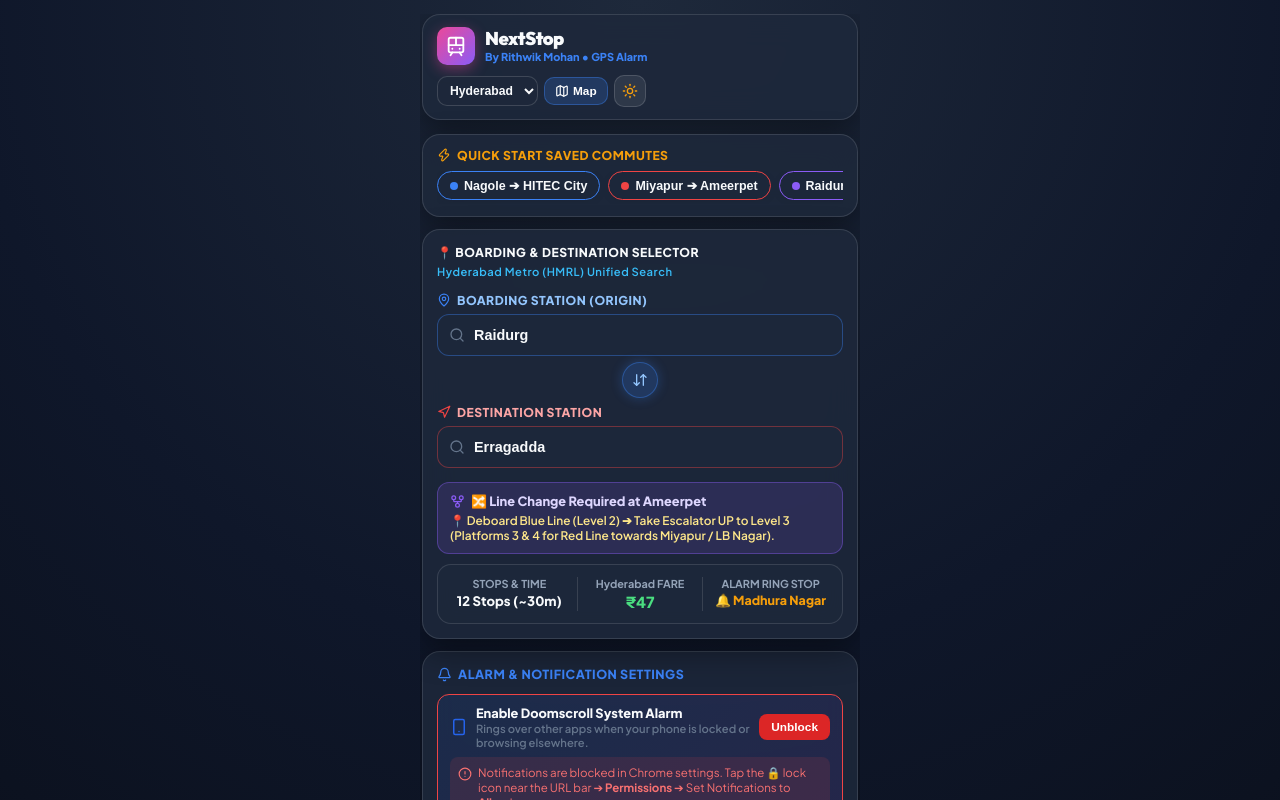
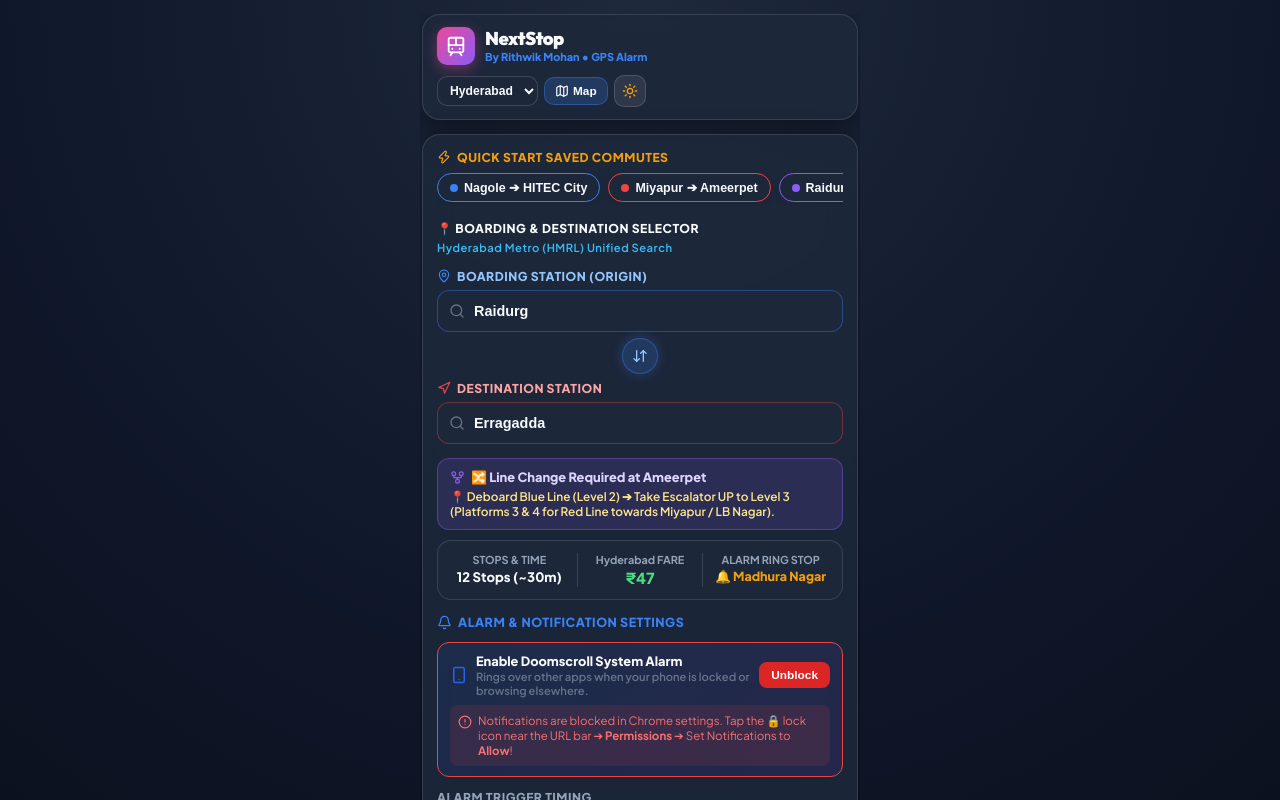
Before and after one commit to RithwikMohan/NextStop, a React (Vite) app: page / in a window 1280 px wide. Shown: the top 800 px of the page. Built offline with nearby package versions, Linux system fonts and the light colour scheme.

Commit message:
Unified Main Page into single glass-card container matching LiveTracker card structure

```diff
--- a/src/App.jsx
+++ b/src/App.jsx
@@ -385,9 +385,21 @@
         onOpenMap={() => setIsMapOpen(true)}
       />
 
-      {/* Main Content Area */}
+      {/* Main Content Area: UNIFIED MAIN CARD CONTAINER matching LiveTracker card screen fit */}
       {!isTracking ? (
-        <>
+        <div
+          className="glass-card"
+          style={{
+            display: 'flex',
+            flexDirection: 'column',
+            gap: '14px',
+            border: '1.5px solid var(--border-glass)',
+            borderRadius: '18px',
+            padding: '14px',
+            boxSizing: 'border-box',
+            width: '100%',
+          }}
+        >
           {/* Quick Saved Commutes */}
           <FavoritesBar onSelectFavorite={handleSelectFavorite} />
 
@@ -434,7 +446,7 @@
               </button>
             )}
           </div>
-        </>
+        </div>
       ) : (
         <>
           {/* Active Live Tracker Screen */}
--- a/src/components/AlarmSettings.jsx
+++ b/src/components/AlarmSettings.jsx
@@ -20,7 +20,7 @@
   };
 
   return (
-    <div className="glass-card" style={{ display: 'flex', flexDirection: 'column', gap: '12px', width: '100%' }}>
+    <div style={{ display: 'flex', flexDirection: 'column', gap: '12px', width: '100%' }}>
       <div style={{ display: 'flex', alignItems: 'center', gap: '6px', fontSize: '0.78rem', fontWeight: '800', color: 'var(--accent-blue)', textTransform: 'uppercase', letterSpacing: '0.5px' }}>
         <Bell size={15} /> Alarm &amp; Notification Settings
       </div>
--- a/src/components/FavoritesBar.jsx
+++ b/src/components/FavoritesBar.jsx
@@ -5,9 +5,7 @@
 export default function FavoritesBar({ onSelectFavorite }) {
   return (
     <div
-      className="glass-card"
       style={{
-        padding: '12px 14px',
         display: 'flex',
         flexDirection: 'column',
         gap: '8px',
--- a/src/components/UniversalStationPicker.jsx
+++ b/src/components/UniversalStationPicker.jsx
@@ -49,7 +49,6 @@
 
   return (
     <div
-      className="glass-card"
       style={{
         display: 'flex',
         flexDirection: 'column',
```
